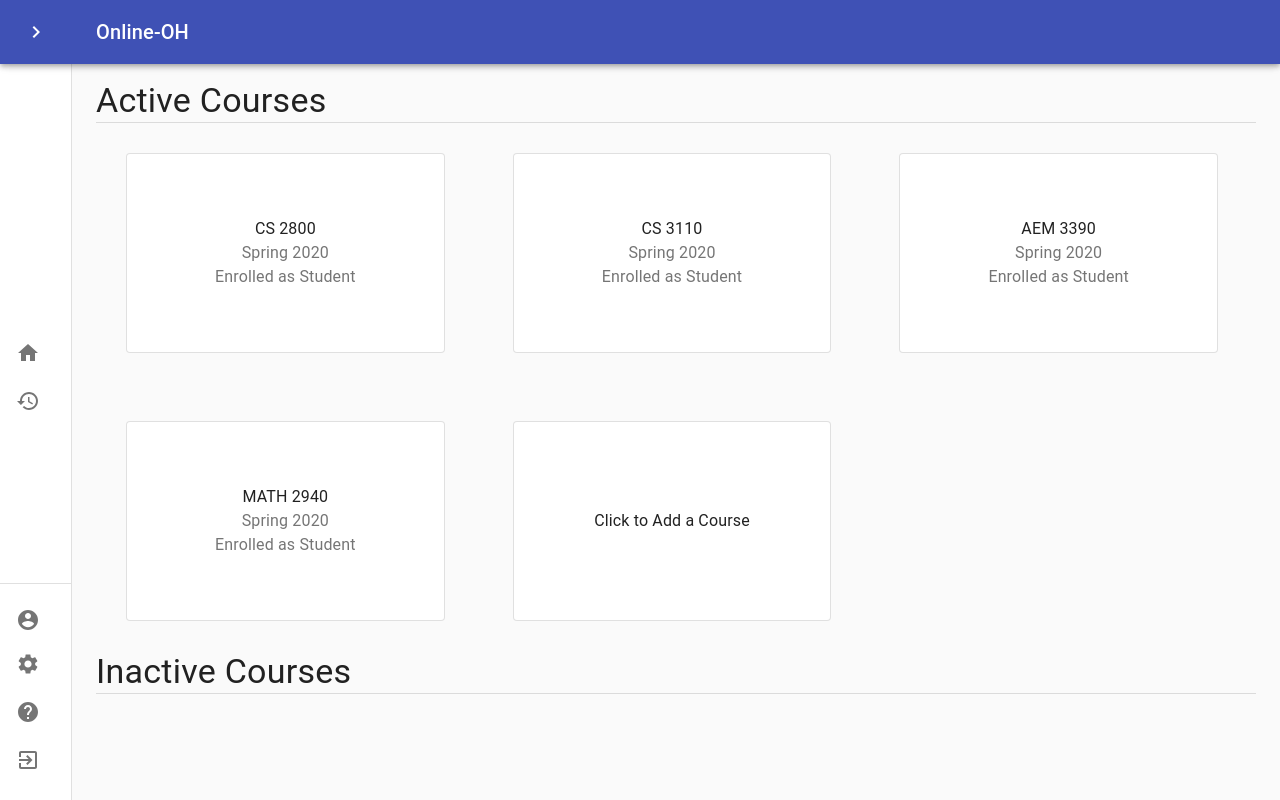
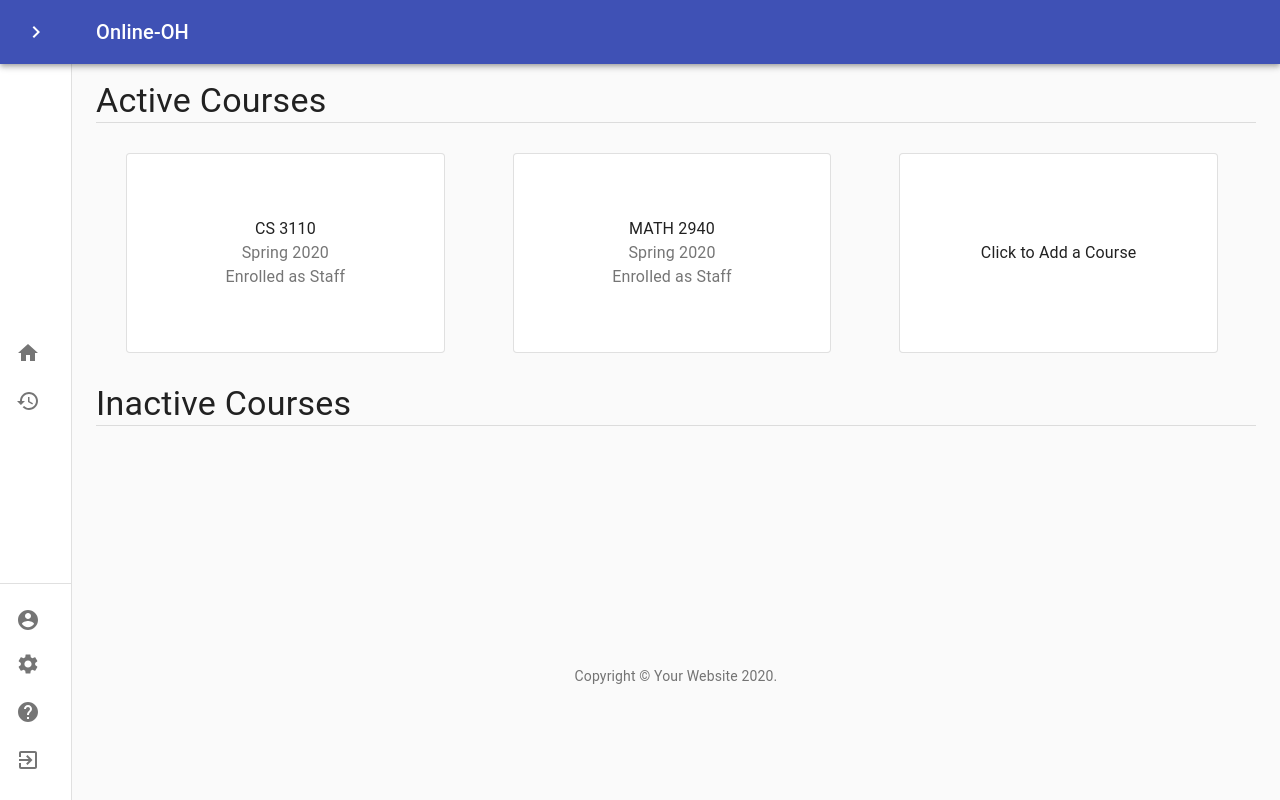
Before and after one commit to Raye2333/CDS-online-oh, a React (Create React App) app in the folder client/: page / in a window 1280 px wide. Built offline with nearby package versions, Linux system fonts and the light colour scheme.

Commit message:
This version directs to the staff-end

```diff
--- a/client/src/Classes.js
+++ b/client/src/Classes.js
@@ -17,7 +17,7 @@ import Button from '@material-ui/core/Button';
 import Typography from '@material-ui/core/Typography';
 
 import styles from './environment.module.css';
-import data from './Student';
+import data from './Waitlist';
 
 import {
   Link
@@ -82,8 +82,9 @@ function ClassCard(props) {
               Spring 2020
             </Typography>
             <Typography color="textSecondary">
-              Enrolled as Student
-      </Typography>
+              {/* Enrolled as Student */}
+              Enrolled as Staff
+            </Typography>
           </CardContent>
         </CardActionArea>
       </Card>
```
